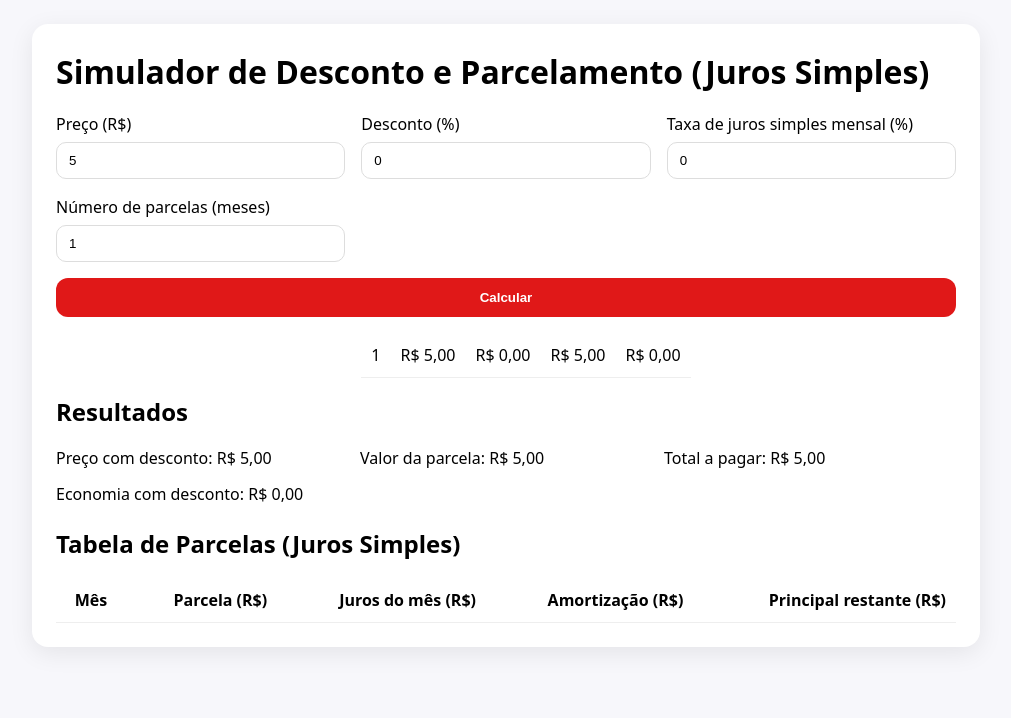
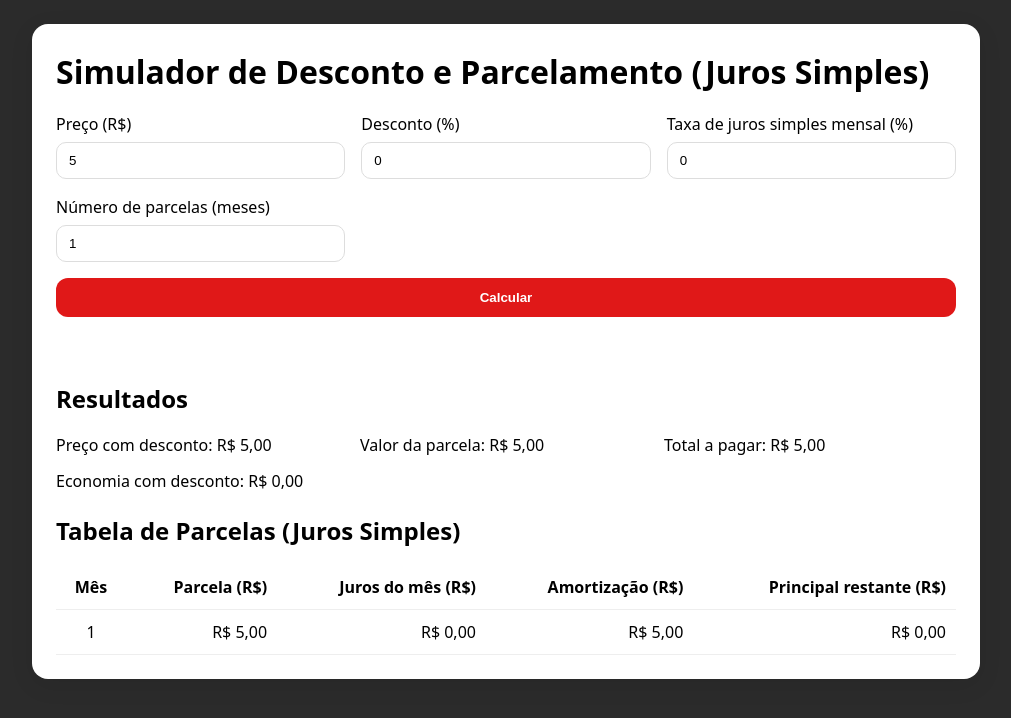
Before and after one commit to urlmuri/Simulador-de-desconto-e-parcelamento, a plain HTML site: page index.html in a window 1280 px wide. Both pictures are taken after typing "5" into the empty fields and a click on the button "Calcular". Shown: the whole page, without its empty margins (134-1145 px from the left). Drawn offline with Linux system fonts and the light colour scheme.

Commit message:
Codigo funcionando
Salvar

```diff
--- a/script.js
+++ b/script.js
@@ -104,7 +104,7 @@ document.addEventListener('DOMContentLoaded', function () {
             tr.appendChild(tdAmortizacao);
             tr.appendChild(tdRestante);
 
-            corpoTabela;this.appendChild(tr);
+            corpoTabela.appendChild(tr);
             }
 
             tabelaSecao.hidden = false;
@@ -115,4 +115,4 @@ document.addEventListener('DOMContentLoaded', function () {
             tabelaSecao.hidden = true;
         }
         });
-    });s
+    });
--- a/style.css
+++ b/style.css
@@ -6,13 +6,13 @@ body {
     font-family: system-ui, Roboto, Arial, sans-serif;
     line-height: 1.5;
     margin: 0;
-    background: #f7f7fb;
+    background: #2b2b2b;
 }
 
 .container {
     max-width: 900px;
     margin: 24px auto;
-    background: #fff;
+    background: #ffffff;
     padding: 24px;
     border-radius: 16px;
     box-shadow: 0 6px 24px rgba(0, 0, 0, .08);
```
